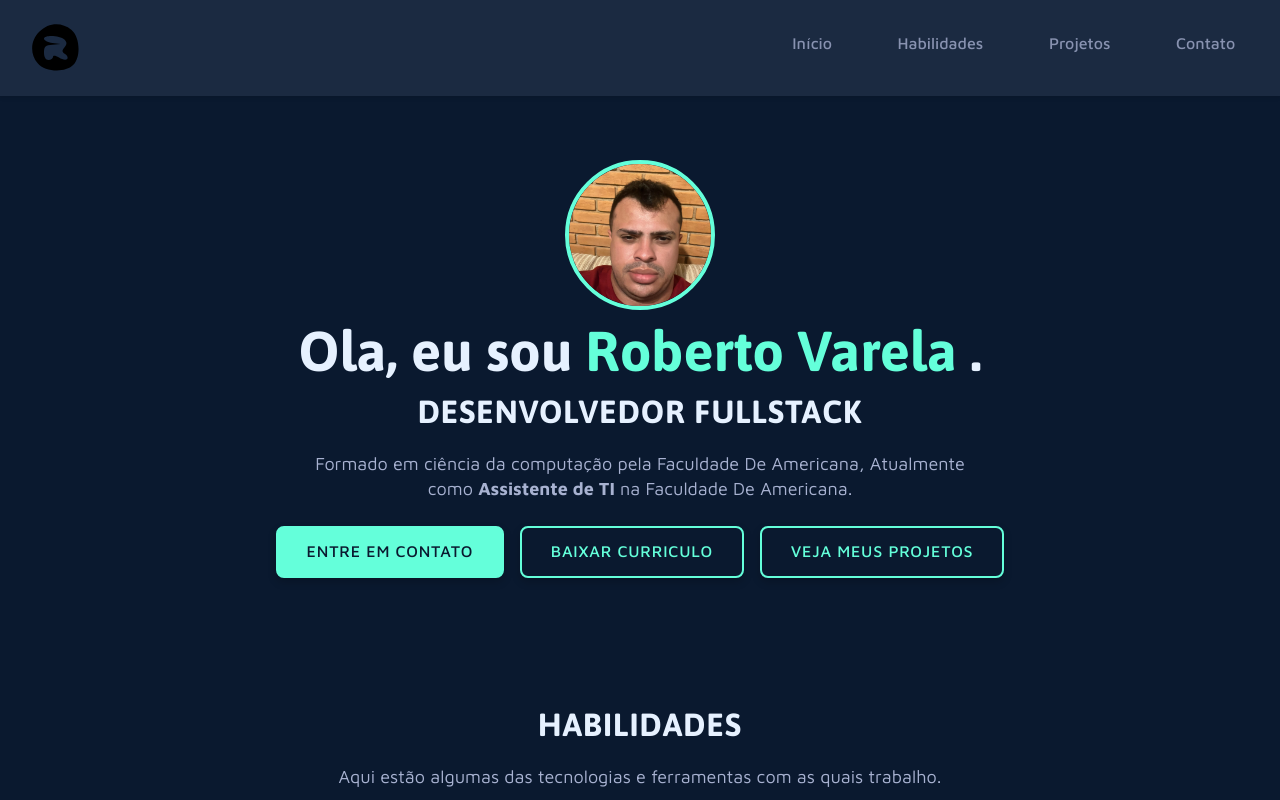
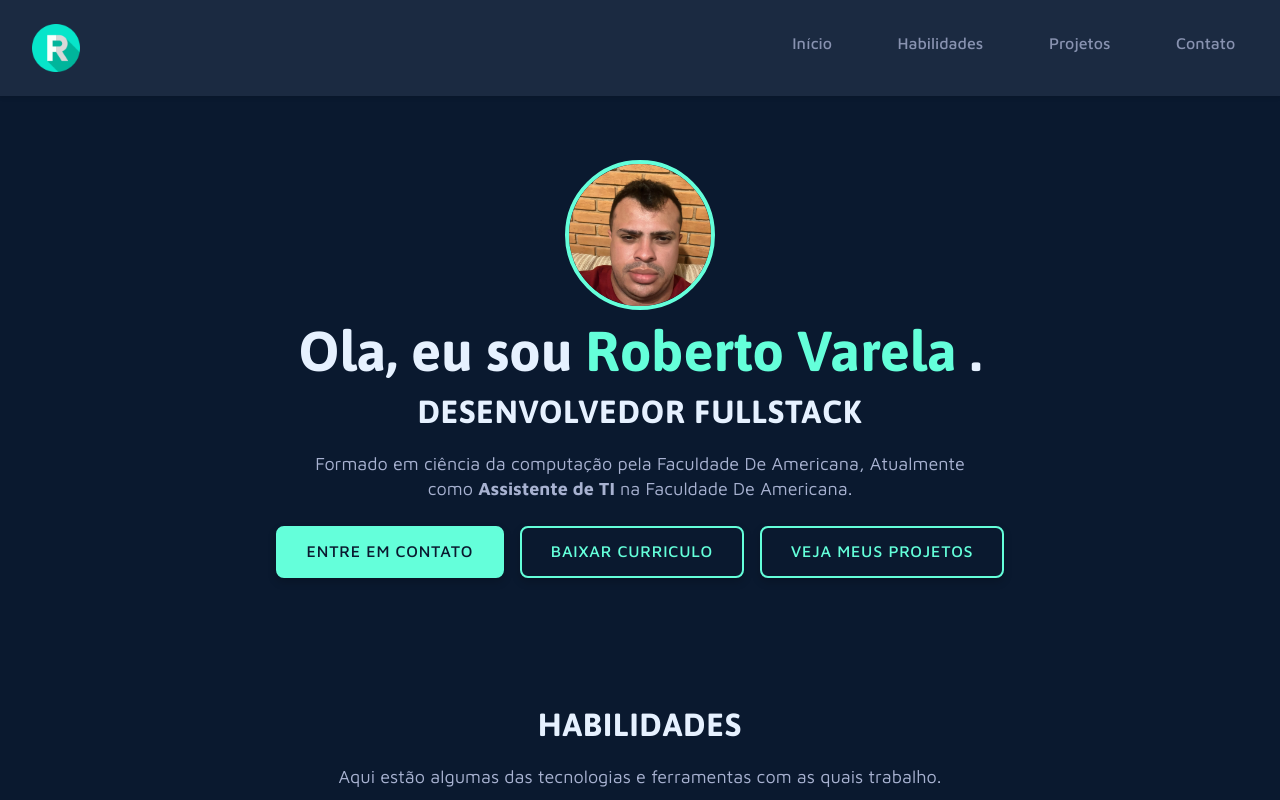
Before and after one commit to robertojr20/Projeto-portif-lio, a website: page index.html in a window 1280 px wide. Shown: the top 800 px of the page. Drawn offline with Linux system fonts and the light colour scheme.

Commit message:
foi atualizado o icone da pagina

```diff
--- a/index.html
+++ b/index.html
@@ -9,9 +9,10 @@
 
     <link rel="stylesheet" href="https://cdnjs.cloudflare.com/ajax/libs/font-awesome/6.4.0/css/all.min.css">
 
+
     <title>Portfólio | Roberto Varela</title>
 
-    <link rel="shortcut icon" href="assets/icon/IconeDaPagina .svg" type="image/x-icon">
+    <link rel="icon" href="assets/icon/letra-r.png" type="image/sv+xml">
 
     <!-- Meta descrição para SEO e compartilhamento -->
     <meta
@@ -44,7 +45,7 @@
     <!-- Cabeçalho principal da página -->
     <!-- Alterado de ID para CLASSE para 'main-header' -->
     <header class="main-header">
-      <img src="assets/icon/letter-r.svg" alt="Logo com a letra R" />
+      <img src="assets/icon/letra-r.png" alt="Logo com a letra R" />
       <button class="hamburguer-menu">
         <span class="bar"></span>
         <span class="bar"></span>
```
Also changed, not shown: assets/icon/letra-r.png (added).
